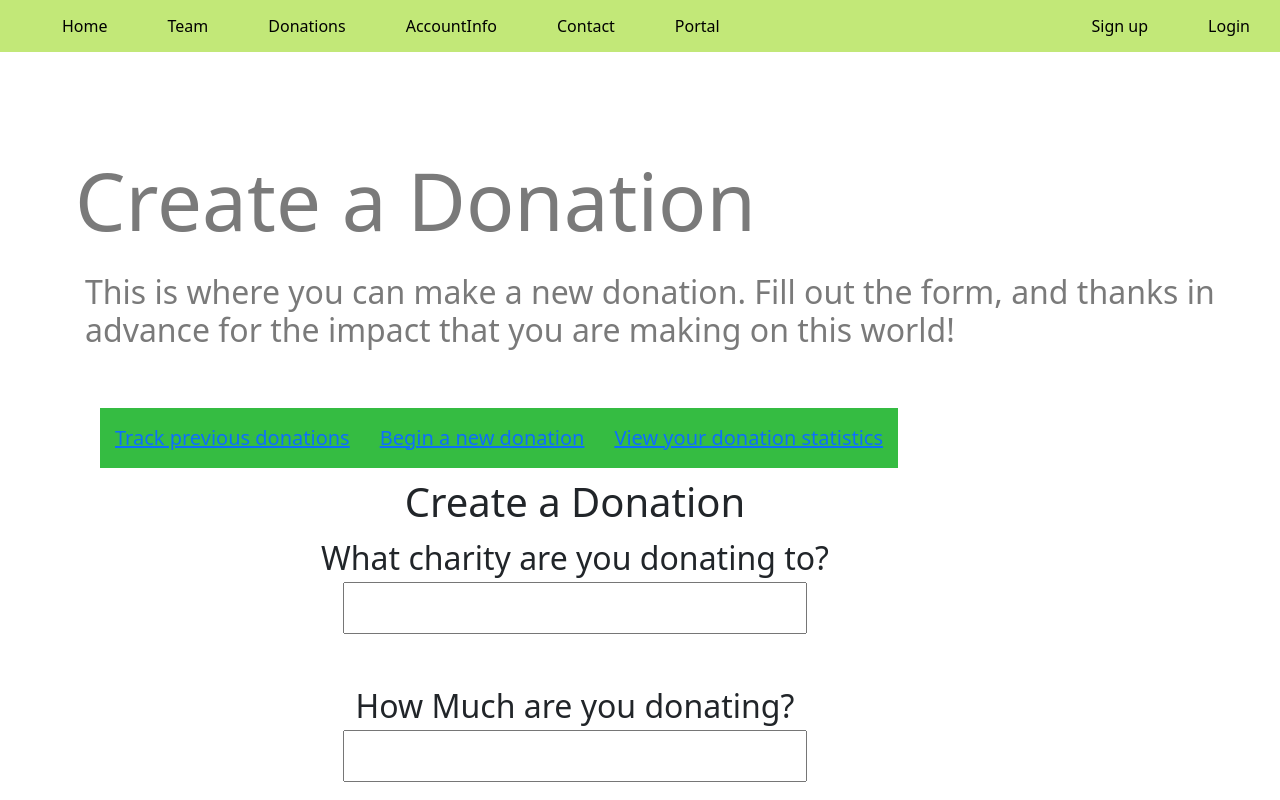
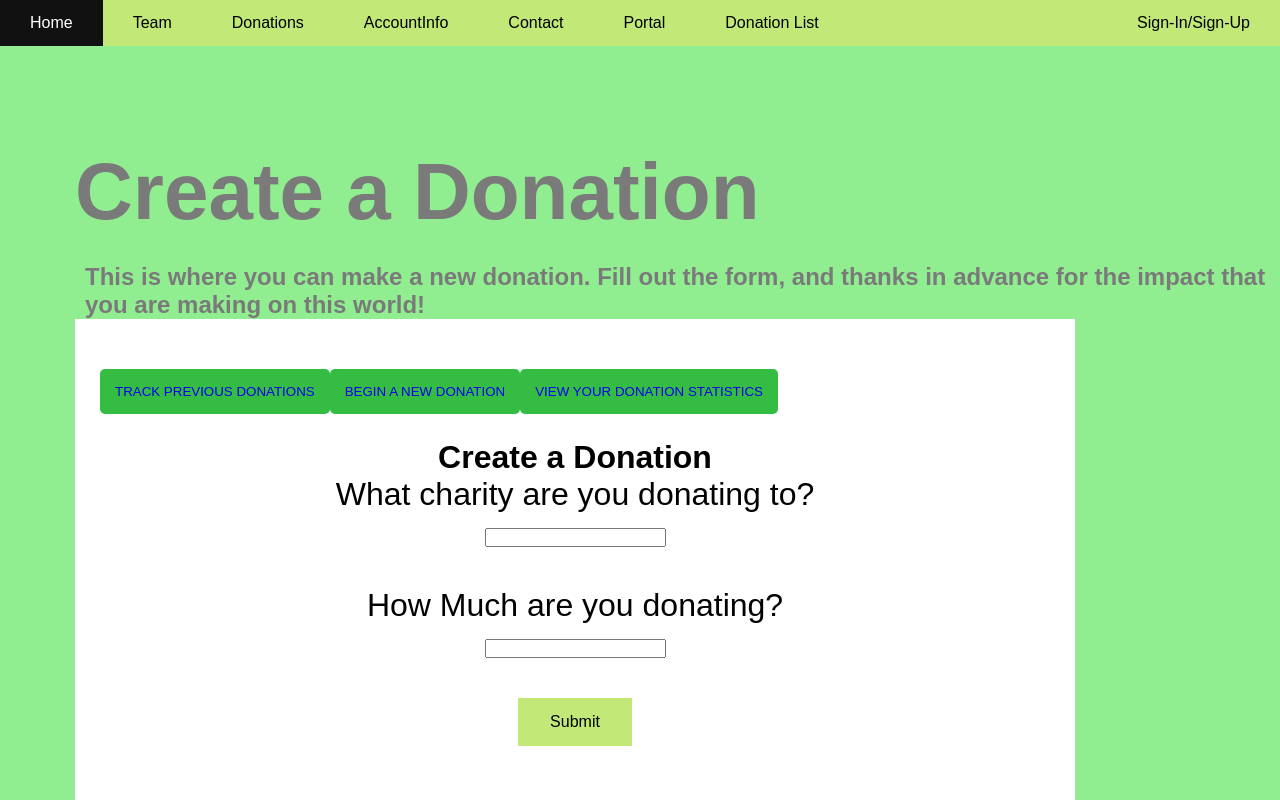
Before and after one commit to Ashah17/Cryptonate, a React (Create React App) app: page /createdonation in a window 1280 px wide. Shown: the top 800 px of the page. Built offline with nearby package versions, Linux system fonts and the light colour scheme.

Commit message:
signin changes

```diff
--- a/src/components/Navigation.js
+++ b/src/components/Navigation.js
@@ -1,6 +1,6 @@
 
 import NavCSS from './Navigation.module.css';
-import {Link} from 'react-router-dom';
+import { Link } from 'react-router-dom';
 
 const Navigation = () => {
   return (
@@ -24,11 +24,11 @@ const Navigation = () => {
         <li>
           <Link to ="/portalpage">Portal</Link>
         </li>
-        <li style={{ float: 'right' }}>
-          <Link to ="/signin">Login</Link>
+        <li>
+          <Link to ="donationlisst">Donation List</Link>
         </li>
         <li style={{ float: 'right' }}>
-          <Link to ="/signup">Sign up</Link>
+          <Link to ="/signin">Sign-In/Sign-Up</Link>
         </li>
       </ul>
     </nav>
--- a/src/components/PortalPage.module.css
+++ b/src/components/PortalPage.module.css
@@ -2,10 +2,6 @@ a{
   text-decoration: none;
 }
 
-body
-{
-  background-color: lightgreen;
-}
 .yourportaltext h1
 {
   font-size: 80px;
--- a/src/components/PreviousDonations.js
+++ b/src/components/PreviousDonations.js
@@ -1,18 +1,47 @@
 import PreviousDonationsCSS from './PreviousDonations.module.css';
-
+import { Link } from 'react-router-dom';
 const PreviousDonations = () =>
 {
   return (
 
 <div>
 
-  <div className= {PreviousDonationsCSS.yourDonationTracker}>
-    <h1>Your donation tracker</h1>
+  <div className = {PreviousDonationsCSS.body}>
+
+<div className = {PreviousDonationsCSS.yourportaltext}>
+  <h1>Your Previous Donations</h1>
+  <h2>Here are all of your past donations, and information about them. You should be proud of
+    the impact you have made and lives you have changed!
+  </h2>
+</div>
+
+  <div className = {PreviousDonationsCSS.portalBox}>
+    <table className = {PreviousDonationsCSS.userDataTable}>
+      <tr>
+        <th>Charity Name</th>
+        <th>Donation Date</th>
+        <th>Donation Amount</th>
+        <th>Status</th>
+      </tr>
+      <tr>
+        <th>Red Cross</th>
+        <th>07/06/2021</th>
+        <th>$4500</th>
+        <th>Completed</th>
+      </tr>
+
+    </table>
   </div>
 
-  <div className={PreviousDonationsCSS.mapBox}>
-    <img src="simple map .jpeg"/>
-  </div>
+    <div className = {PreviousDonationsCSS.buttonGroup}>
+      <button><Link to = "/PreviousDonations">Track previous donations</Link></button>
+
+      <button><Link to = "/CreateDonation">Begin a new donation</Link></button>
+
+      <button><Link to = "/DonationStatistics">View your donation statistics</Link></button>
+    </div>
+
+</div>
 
 </div>
 
--- a/src/components/PreviousDonations.module.css
+++ b/src/components/PreviousDonations.module.css
@@ -1,7 +1,59 @@
-.body
+a{
+  text-decoration: none;
+}
+
+body
 {
-  background:lightblue;
+  background-color: lightgreen;
 }
+.yourportaltext h1
+{
+  font-size: 80px;
+  color: rgb(122, 122, 122);
+  margin-top: 100px;
+  margin-left: 75px;
+  text-align: left;
+}
+
+.yourportaltext h2
+{
+  color: rgb(122, 122, 122);
+  margin-top: 25px;
+  margin-left: 85px;
+  text-align: left;
+}
+
+
+  .portalBox
+  {
+    background: white;
+    padding: 20px;
+    border: 30px ridge #B2AC88;
+    margin-left:75px;
+    margin-bottom:50px;
+    height: 700px;
+    width: 1000px;
+    text-align: left;
+  }
+
+  .buttonGroup
+  {
+    float:left;
+    border-radius: 25px;
+    font-size: 20px;
+    text-align: left;
+    color: white;
+    margin-left:100px;
+    position:relative;
+    top:-700px;
+  }
+
+  .buttonGroup button:hover
+  {
+    background-color:lightgreen;
+    cursor:pointer;
+    border:5px black;
+  }
 
 .yourDonationTracker
 {
@@ -10,17 +62,14 @@
   margin-left:240px;
 }
 
-.mapBox
+.userDataTable th, .userDataTable td
 {
-  background:white;
-  height:600px;
-  width:1000px;
-  margin-left:215px;
-  margin-bottom:100px;
+  border: 1px solid #000;
+  border-collapse: collapse;
+  padding:10px;
 }
 
-.mapBox:hover
+.userDataTable
 {
-  background:darkgrey;
-  cursor:pointer;
+  margin-top:100px;
 }
--- a/src/components/donationlisst.jsx
+++ b/src/components/donationlisst.jsx
@@ -1,5 +1,6 @@
 import React, { useState } from 'react';
-import donationListCSS from './donationList.module.css'
+import donationListCSS from './donationList.module.css';
+import { Link } from 'react-router-dom';
 
 function Donationlist() {
     return (
--- a/src/components/signIn.module.css
+++ b/src/components/signIn.module.css
@@ -10,3 +10,9 @@
      content:'\A';
      white-space: pre;
    }
+
+   #signUpInstead
+   {
+     margin-top: 40px;
+     font-family: 'Poppins', sans-serif;
+   }
--- a/src/components/signin.jsx
+++ b/src/components/signin.jsx
@@ -1,5 +1,6 @@
 import React, { useState } from 'react';
-import signInCSS from './signIn.module.css'
+import signInCSS from './signIn.module.css';
+import { Link } from 'react-router-dom';
 
 function Signin() {
     return (
@@ -20,6 +21,9 @@ function Signin() {
                             <div class="form-text">
                                 You agree to TFG's Conditions of Use and Privacy Notice.
                             </div>
+                            <button class="signUpInstead">
+                                <Link to = 'signup'>Don't have an account? Sign up here! </Link>
+                            </button>
                          </form>
                     </div>
                 </div>
--- a/src/index.css
+++ b/src/index.css
@@ -1,6 +1,7 @@
-.body
+body
 {
-  background-color: aqua;
+  background-color: lightgreen;
+  font-family: 'Poppins', sans-serif;
 }
 code {
   font-family: source-code-pro, Menlo, Monaco, Consolas, 'Courier New',
--- a/src/index.js
+++ b/src/index.js
@@ -4,7 +4,6 @@ import indexCSS from './index.css';
 import App from './App';
 import reportWebVitals from './reportWebVitals';
 import {BrowserRouter} from 'react-router-dom';
-import 'bootstrap/dist/css/bootstrap.css';
 
 <div className = {indexCSS.body}></div>
 
```
